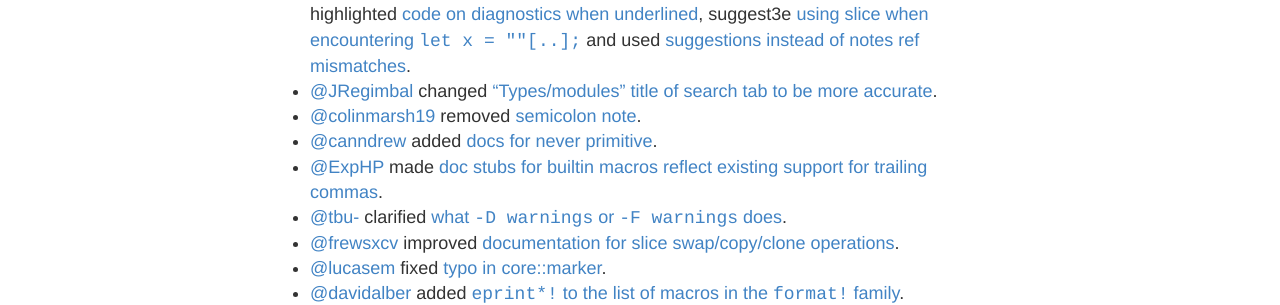
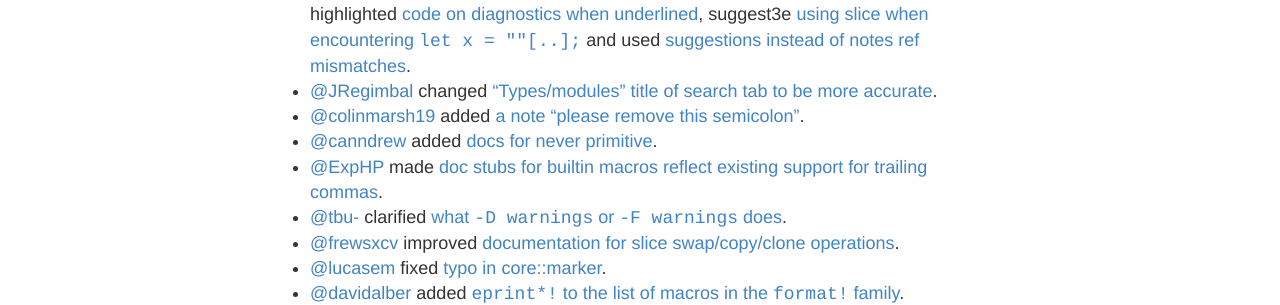
Before and after one commit to GuillaumeGomez/this-week-in-rust-docs, a Jekyll site: the page built from _posts/2017-11-26-this-week-in-rust-docs-83.md, in a window 1280 px wide. Shown: the part 1072-1377 px from the top of the page. Built offline with Jekyll 4.4.1, drawn with Linux system fonts in a browser that asks for light colours.

Commit message:
Update 2017-11-26-this-week-in-rust-docs-83.md

```diff
--- a/_posts/2017-11-26-this-week-in-rust-docs-83.md
+++ b/_posts/2017-11-26-this-week-in-rust-docs-83.md
@@ -37,7 +37,7 @@ There are currently around 70 other documentation issues opened. Look for [T-doc
 
 * [@estebank](https://github.com/estebank) highlighted [code on diagnostics when underlined](https://github.com/rust-lang/rust/pull/45776), accounted [for missing keyword in fn/struct definition](https://github.com/rust-lang/rust/pull/45997), displayed [`\t` in diagnostics code as four spaces](https://github.com/rust-lang/rust/pull/45953), highlighted [code on diagnostics when underlined](https://github.com/rust-lang/rust/pull/45752), suggest3e [using slice when encountering `let x = ""[..];`](https://github.com/rust-lang/rust/pull/46249) and used [suggestions instead of notes ref mismatches](https://github.com/rust-lang/rust/pull/46256).
 * [@JRegimbal](https://github.com/JRegimbal) changed ["Types/modules" title of search tab to be more accurate](https://github.com/rust-lang/rust/pull/45898).
-* [@colinmarsh19](https://github.com/colinmarsh19) removed [semicolon note](https://github.com/rust-lang/rust/pull/46258).
+* [@colinmarsh19](https://github.com/colinmarsh19) added [a note "please remove this semicolon"](https://github.com/rust-lang/rust/pull/46258).
 * [@canndrew](https://github.com/canndrew) added [docs for never primitive](https://github.com/rust-lang/rust/pull/46232).
 * [@ExpHP](https://github.com/ExpHP) made [doc stubs for builtin macros reflect existing support for trailing commas](https://github.com/rust-lang/rust/pull/46260).
 * [@tbu-](https://github.com/tbu-) clarified [what `-D warnings` or `-F warnings` does](https://github.com/rust-lang/rust/pull/46136).
```
